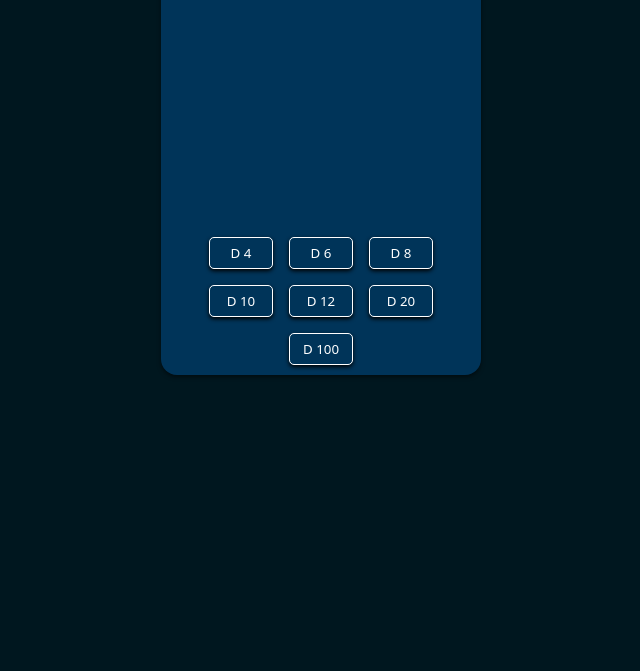
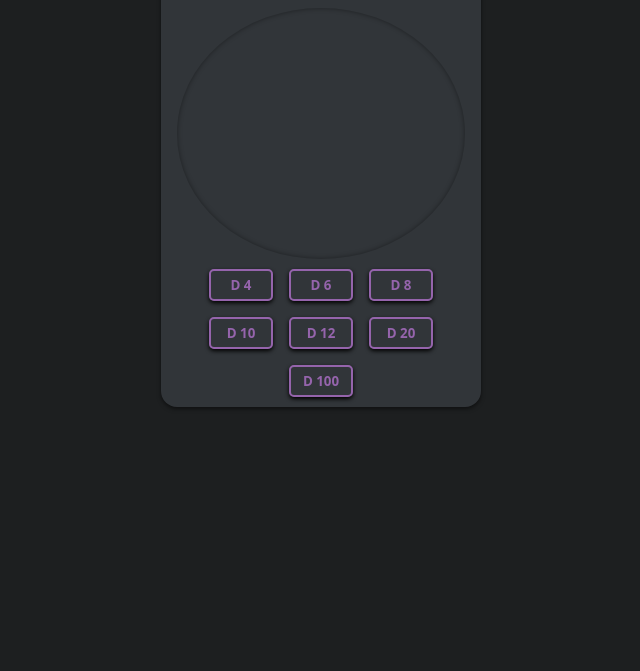
Before and after one commit to MatheusPDiass/dices, a plain HTML site: page index.html in a window 1280 px wide. Shown: the part 129-800 px from the top of the page, without its empty margins (319-959 px from the left). Drawn offline with Linux system fonts and the light colour scheme.

Commit message:
style update

```diff
--- a/styles/style.css
+++ b/styles/style.css
@@ -7,15 +7,16 @@
 }
 
 :root {
-  --background: #00171f;
-  --primary-color: #003459;
-  --secundary-color: #adebff;
+  --background: #1d1f20;
+  --primary-color: #313539;
+  --secundary-color: #9564ac;
+  --tertiary-color: #69b77d;
   --text-color: #ffffff;
 }
 
 body {
   background-color: var(--background);
-  color: var(--text-color);
+  color: var(--secundary-color);
   display: flex;
   justify-content: center;
 }
@@ -27,18 +28,29 @@ body {
   background-color: var(--primary-color);
   margin-top: 1.5rem;
   width: 20rem;
-  height: 30rem;
+  height: 32rem;
   border-radius: 1rem;
   box-shadow: 0 2px 4px rgba(0, 0, 0, 0.5);
 }
 
 .container h1 {
   margin-top: 1.5rem;
+  margin-bottom: 1.5rem;
+  font-size: 3rem;
 }
 
 #dicesArea {
   width: 18rem;
   height: 20rem;
+  display: flex;
+  flex-direction: column;
+  justify-content: center;
+  align-items: center;
+  font-weight: 800;
+  font-size: 3rem;
+  color: var(--text-color);
+  border-radius: 50%;
+  box-shadow: inset 0 0 5px rgba(0, 0, 0, 0.4);
 }
 
 #buttons {
@@ -55,16 +67,21 @@ body {
   align-items: center;
   justify-content: center;
   background-color: transparent;
-  border: 1px solid white;
+  border: 2px solid var(--secundary-color);
   box-shadow: 0 2px 4px rgba(0, 0, 0, 1);
   border-radius: 5px;
   width: 4rem;
   height: 2rem;
   margin: 0.5rem;
-  color: var(--text-color);
+  color: var(--secundary-color);
+  font-weight: 700;
 
   &:hover {
     cursor: pointer;
-    transition: 0.5s;
+    transition: 0.4s;
+    background-color: var(--tertiary-color);
+    color: var(--text-color);
   }
 }
+
+/* dado */
```
